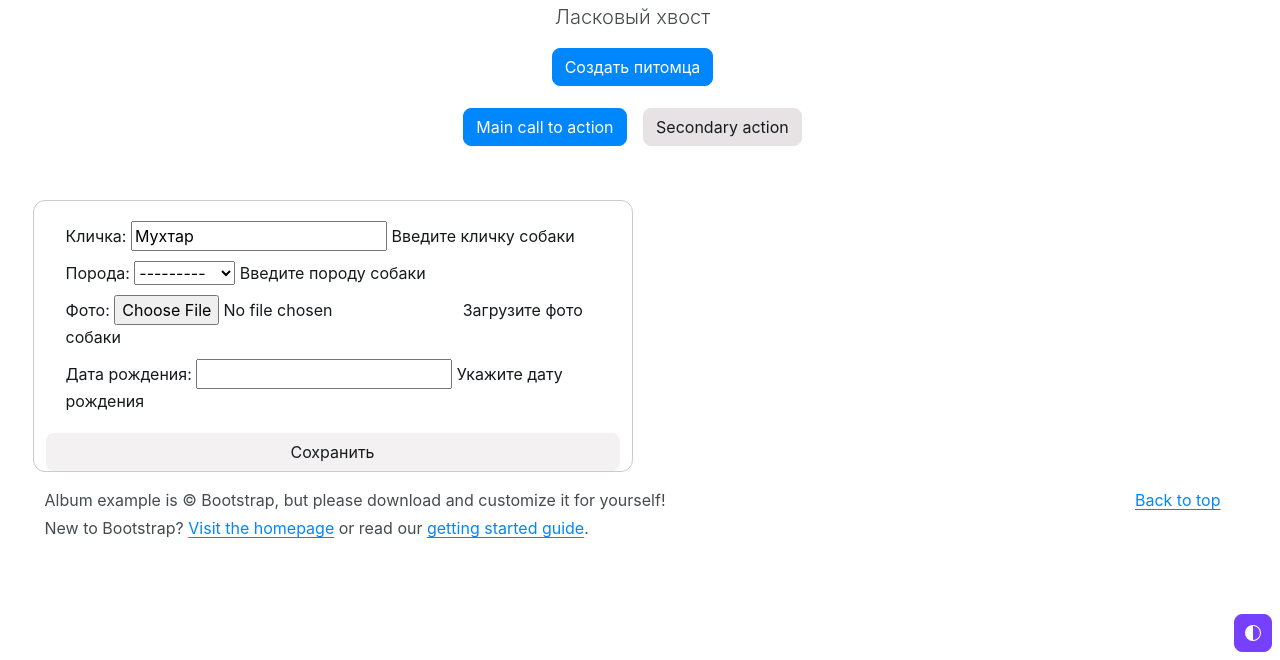
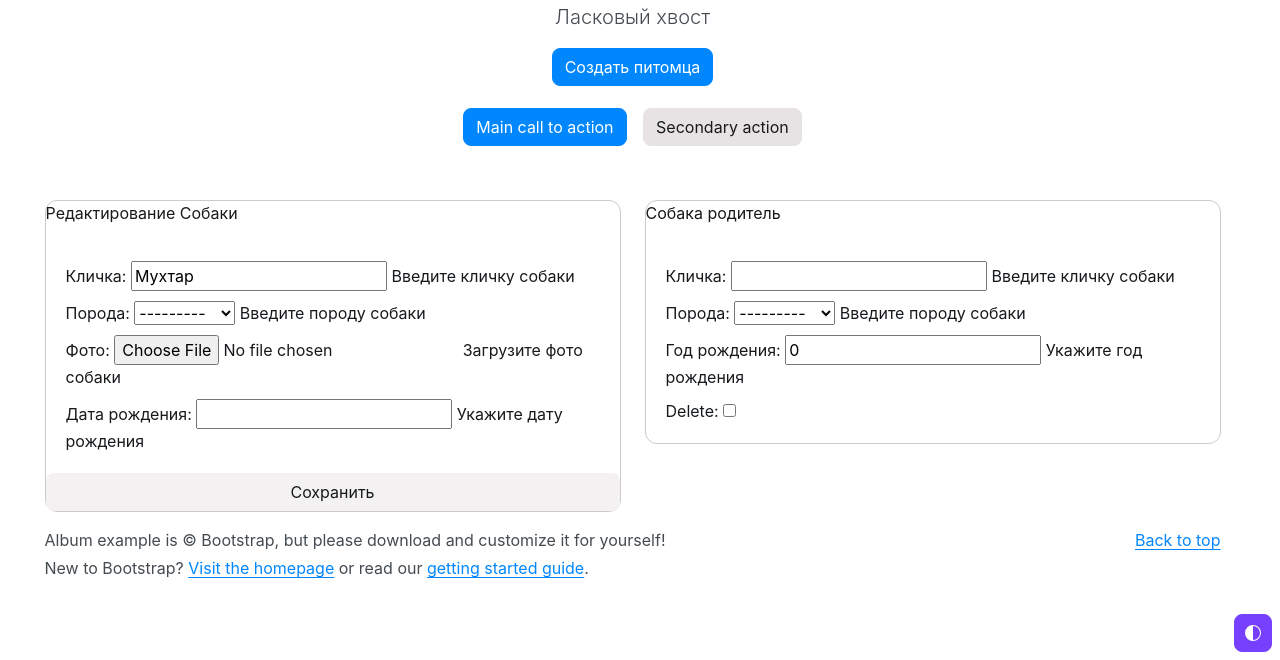
Before and after one commit to konstantin-X-42/26_Django_zadacha_DZ_alternativnay, a Django app: page /dogs/2/update/ in a window 1280 px wide. Shown: the part 140-800 px from the top of the page. Run offline with Django 5.2, Linux system fonts and the light colour scheme; data comes from the database, SQL or seed files in the repository; data that the repository does not hold is empty; some libraries are stand-ins or nearby versions.

Commit message:
остановился на видео 29:29

```diff
--- /dev/null
+++ b/dogs/forms.py
@@ -0,0 +1,14 @@
+from django.forms import ModelForm
+
+from dogs.models import Dog, Parent
+
+
+class DogForm(ModelForm):
+    class Meta:
+        model = Dog
+        exclude = ("views_counter",)          # exclude - скрывает поле счётчик просмотров
+
+class ParentForm(ModelForm):
+    class Meta:
+        model = Parent
+        fields = "__all__"         # значение "__all__" - все поля форм
--- a/dogs/models.py
+++ b/dogs/models.py
@@ -55,7 +55,7 @@ class Dog(models.Model):
     views_counter = models.PositiveIntegerField(
         verbose_name="Счётчик просмотров",
         help_text="Укажите количество просмотров",
-        default=0
+        default=0,
     )
     """счётчик просмотров"""
 
@@ -66,3 +66,41 @@ class Dog(models.Model):
 
     def __str__(self):
         return self.name
+
+
+class Parent(models.Model):
+    dog = models.ForeignKey(
+        Dog,
+        related_name="parents",
+        on_delete=models.SET_NULL,
+        null=True,
+        blank=True,
+        verbose_name="Собака",
+    )
+    name = models.CharField(
+        max_length=100, verbose_name="Кличка", help_text="Введите кличку собаки"
+    )
+    breed = models.ForeignKey(
+        Breed,
+        on_delete=models.SET_NULL,
+        verbose_name="Порода",
+        help_text="Введите породу собаки",
+        null=True,
+        blank=True,
+        related_name="parent_dogs",
+    )
+    year_born = models.PositiveIntegerField(
+        verbose_name="Год рождения",
+        help_text="Укажите год рождения",
+        default=0,
+        null=True,
+        blank=True,
+    )
+
+    class Meta:
+        verbose_name = "Собака родитель"
+        verbose_name_plural = "Собаки родители"
+        ordering = ["breed", "name"]
+
+    def __str__(self):
+        return self.name
--- a/dogs/templates/dogs/dog_form.html
+++ b/dogs/templates/dogs/dog_form.html
@@ -1,10 +1,14 @@
 {% extends 'dogs/base.html' %}
 {% block content %}
 <div class="container">
-    <div class="row">
+    <form class="row" method="post" enctype="multipart/form-data">
         <div class="col-6">
-            <form class="row" method="post" enctype="multipart/form-data">
             <div class="card">
+                {% if object %}
+                <p class="card-text">Редактирование Собаки</p>
+                {% else %}
+                <p class="card-text">Создание Собаки</p>
+                {% endif %}
                 <div class="card-body">
                     {% csrf_token %}
                     {{ form.as_p }}
@@ -17,8 +21,18 @@
                     {% endif %}
                 </button>
             </div>
-            </form>
+        </div>
+        <div class="col-6">
+            <div class="card">
+                <p class="card-text">Собака родитель</p>
+                <div class="card-body">
+                    {{ formset.management_form }}
+                    {% for form in formset.forms %}
+                    {{ form.as_p }}
+                    {% endfor %}
                 </div>
             </div>
         </div>
+    </form>
+</div>
 {% endblock %}
--- a/dogs/views.py
+++ b/dogs/views.py
@@ -1,8 +1,10 @@
+from django.forms.models import inlineformset_factory
 from django.urls import reverse_lazy, reverse
 from django.views.generic import ListView, DetailView, CreateView, UpdateView, DeleteView
+from jedi.api.refactoring import inline
 
-from dogs.models import Dog
-
+from dogs.forms import DogForm, ParentForm
+from dogs.models import Dog, Parent
 
 
 class DogListView(ListView):
@@ -37,7 +39,7 @@ class DogDetailView(DetailView):
 class DogCreateView(CreateView):
     """контроллер автоматизирует создание новой записи в базе данных через HTML-форму."""
     model = Dog
-    fields = ("name", "breed", "photo", "date_born")
+    form_class = DogForm
     success_url = reverse_lazy('dogs:dogs_list')
 
 
@@ -45,7 +47,7 @@ class DogCreateView(CreateView):
 class DogUpdateView(UpdateView):
     """Контроллер автоматизирует изменение (редактирование) данных уже существующей собаки в базе данных."""
     model = Dog
-    fields = ("name", "breed", "photo", "date_born")
+    form_class = DogForm
     success_url = reverse_lazy('dogs:dogs_list')
 
     def get_success_url(self):
@@ -53,6 +55,27 @@ class DogUpdateView(UpdateView):
            перенаправляет пользователя туда сразу после успешного редактирования."""
         return reverse('dogs:dogs_detail', args=[self.kwargs.get('pk')])
 
+    def get_context_data(self, **kwargs):
+        context_data = super().get_context_data(**kwargs)
+        DogFormset = inlineformset_factory(Dog, Parent, ParentForm, extra=1)
+        if self.request.method == 'POST':
+            context_data["formset"] = DogFormset(self.request.POST, instance=self.object)
+        else:
+            context_data["formset"] = DogFormset(instance=self.object)
+        return  context_data
+
+    def form_valid(self, form):
+        context_data = self.get_context_data()
+        formset = context_data["formset"]
+        if form.is_valid() and formset.is_valid():
+            self.object = form.save()
+            formset.instance = self.object
+            formset.save()
+            return super().form_valid(form)
+        else:
+            return self.render_to_response(self.get_context_data(form=form, formset=formset))
+
+
 
 
 class DogDeleteView(DeleteView):
```
Also changed, not shown: dogs/admin.py (+6 -1 lines), README.txt, dogs/migrations/0003_parent.py (added). Lines whose indentation alone changed are shown as unchanged.
